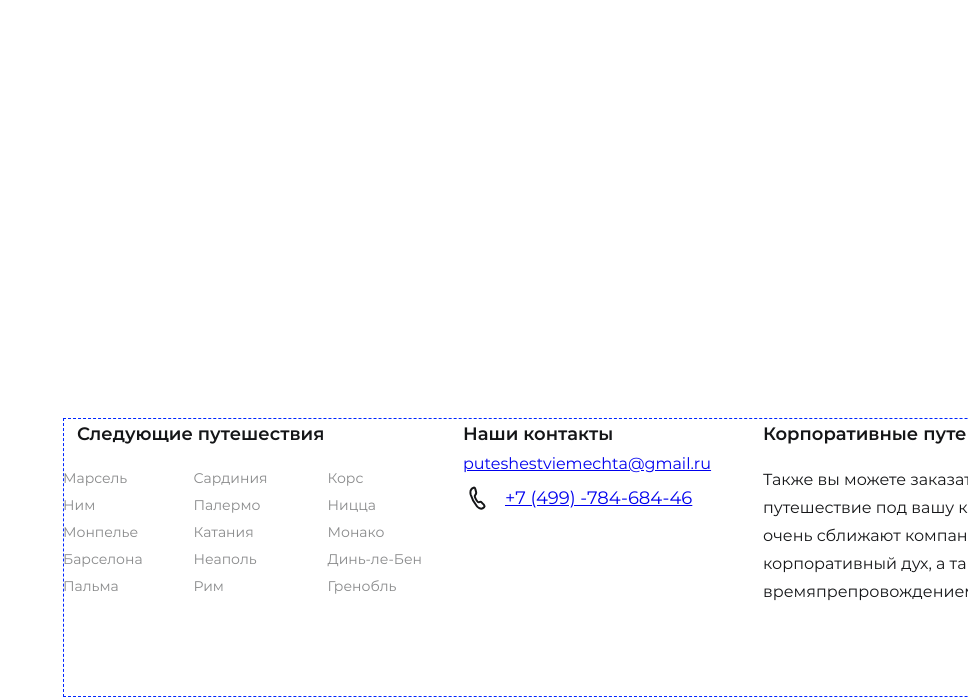
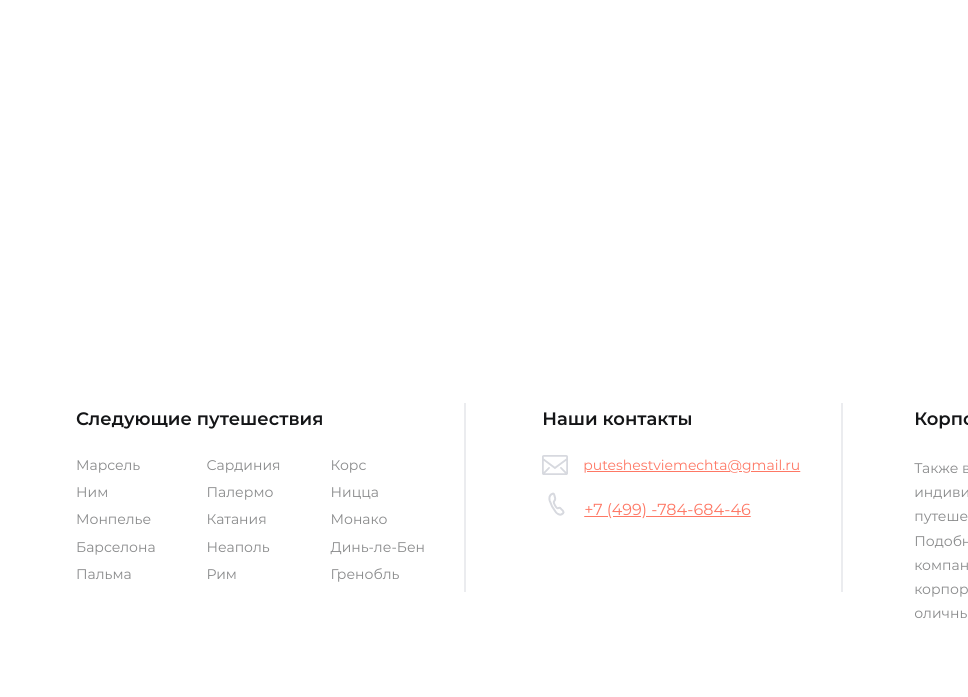
Before and after one commit to denis118/Tsap_way, a website: page source/index.html in a window 1280 px wide. Shown: the part 103-800 px from the top of the page, without its empty margins (312-1280 px from the left). Drawn offline with nearby package versions, Linux system fonts and the light colour scheme; files that its build step writes are made by us from their sources.

Commit message:
Завершает футер для десктопа

```diff
--- a/source/index.html
+++ b/source/index.html
@@ -41,7 +41,6 @@
           <svg class="phone__svg"
             width="30"
             height="30"
-            fill="none"
             xmlns="http://www.w3.org/2000/svg"
             aria-hidden="true">
             <use xlink:href="#phone-icon"></use>
@@ -159,20 +158,19 @@
         </h3>
         <ul class="contacts__list list zero-edges">
           <li class="contacts__item contacts__item--mail">
-            <a class="contacts__mail"
+            <a class="contacts__contact contacts__mail"
               href="mailto:puteshestviemechta@gmail.ru"
               aria-label="Электронная почта">
               puteshestviemechta@gmail.ru
             </a>
           </li>
           <li class="contacts__item contacts__item--phone">
-            <a class="contacts__phone phone phone--in-footer"
+            <a class="contacts__contact contacts__phone phone phone--footer"
               href="tel:+749978468446"
               aria-label="Контактный телефон">
-              <svg class="phone__svg"
+              <svg class="phone__svg phone__svg--footer"
                 width="30"
                 height="30"
-                fill="none"
                 xmlns="http://www.w3.org/2000/svg"
                 aria-hidden="true">
                 <use xlink:href="#phone-icon"></use>
@@ -186,8 +184,25 @@
         <h3 class="footer__section-heading footer__heading zero-edges">
           Корпоративные путешествия
         </h3>
-        <p class="footer__corporate-travels-info">
-          Также вы можете заказать индивидуальное путешествие под вашу компанию. Подобные туры очень сближают компанию, помогают поддерживать корпоративный дух, а также являются оличным времяпрепровождением
+        <p class="footer__corporate-travels-info zero-edges">
+          <span class="footer__info-span words-splitter">
+            Также вы можете заказать индивидуальное
+          </span>
+          <span class="footer__info-span words-splitter">
+            путешествие под вашу компанию.
+          </span>
+          <span class="footer__info-span words-splitter">
+            Подобные туры очень сближают
+          </span>
+          <span class="footer__info-span words-splitter">
+            компанию, помогают поддерживать
+          </span>
+          <span class="footer__info-span words-splitter">
+            корпоративный дух, а также являются
+          </span>
+          <span class="footer__info-span words-splitter">
+            оличным времяпрепровождением
+          </span>
         </p>
       </section>
     </div>
@@ -198,7 +213,7 @@
     <symbol id="phone-icon" viewBox="0 0 30 30">
       <path
         d="M7.396 8.624c-.084-1.198.182-2.378.885-3.327.61-.86 1.404-1.33 2.362-1.605.806-.24 1.334.054 1.567.95.332 1.34.806 2.68.978 4.092.055.62-.347 1.5-.782 1.952-1.09 1.073-.863 1.854-.036 3.478.257.524.664 1.43 1.459 2.628.827 1.207 1.265 1.855 2.328 1.305 1.18-.594 2.041-.212 2.932.747.604.693 1.268 1.288 1.872 1.98.873 1.03.834 1.74.151 2.467-1.229 1.34-3.258 1.783-4.768.886-.833-.489-1.664-1.128-2.325-1.874-2.914-3.32-5.016-7.182-6.281-11.54a10.989 10.989 0 01-.342-2.139z"
-        stroke="#141517" stroke-width="2" stroke-miterlimit="10" />
+        stroke="currentColor" stroke-width="2" stroke-miterlimit="10" />
     </symbol>
 
     <!-- burger-icon -->
--- a/source/sass/base/base.scss
+++ b/source/sass/base/base.scss
@@ -75,3 +75,9 @@
 .button {
   border: none;
 }
+
+.words-splitter {
+  display: inline-block;
+  vertical-align: middle;
+  width: inherit;
+}
--- a/source/sass/base/vars.scss
+++ b/source/sass/base/vars.scss
@@ -14,7 +14,7 @@ $mobile-body-min-width: $mobile-width;
 $dcg-1: #000000;
 $dcg-2: #141517;
 $dcg-3: #48494d;
-$dcg-3: rgba(20, 21, 23, 0.5);
+$dcg-4: rgba(20, 21, 23, 0.5);
 
 // middle color`s group ( mcg )
 $mcg-1: #fe7865;
@@ -22,7 +22,9 @@ $mcg-1: #fe7865;
 // lighten color`s group ( lcg )
 $lcg-1: #ffffff;
 $lcg-2: #fbf8f8;
+$lcg-3: #d7d9df;
 
 // bg
 $right-arrow: url("../img/decor/right-arrow.svg");
 $mail: url("../img/decor/mail.svg");
+$line-in-footer: url("../img/decor/line-in-footer.svg");
--- a/source/sass/blocks/contacts.scss
+++ b/source/sass/blocks/contacts.scss
@@ -0,0 +1,31 @@
+.contacts__contact {
+  color: $mcg-1;
+  font-weight: inherit;
+
+  display: flex;
+  align-items: flex-start;
+  width: max-content;
+}
+
+.contacts__item {
+  &--phone {
+    @media (min-width: $desktop-width) {
+      margin-top: 19px;
+    }
+  }
+}
+
+.contacts__mail {
+  font-size: inherit;
+  line-height: inherit;
+
+  &::before {
+    content: "";
+    display: block;
+    width: 26px;
+    height: 20px;
+    margin-right: 15px;
+    margin-top: -2px;
+    background-image: $mail;
+  }
+}
--- a/source/sass/blocks/footer.scss
+++ b/source/sass/blocks/footer.scss
@@ -1,39 +1,69 @@
+.footer {
+  font-size: 14px;
+  line-height: 17.07px;
+  font-weight: 400;
+  color: $dcg-4;
+}
+
 .footer__container {
-  outline: 1px dashed rgb(0, 38, 255);  // delete!!!
-  outline-offset: -1px;  // delete!!!
+  // outline: 1px dashed rgb(0, 38, 255);  // delete!!!
+  // outline-offset: -1px;  // delete!!!
 
   @media (min-width: $desktop-width) {
-    padding-bottom: 75px;
+    padding-bottom: 71px;
   }
 }
 
 .footer__section {
+  &:not(:last-of-type) {
+    @media (min-width: $desktop-width) {
+      background-image: $line-in-footer;
+      background-repeat: no-repeat;
+      background-position: right 0 top 0;
+      background-size: 2px 189px;
+    }
+  }
+
   &--next-travels {
     @media (min-width: $desktop-width) {
       grid-column-start: 1;
-      grid-column-end: 5;
+      grid-column-end: 6;
+
+      box-sizing: border-box;
+      width: 403px;
     }
   }
 
   &--contacts {
     @media (min-width: $desktop-width) {
-      grid-column-start: 5;
-      grid-column-end: 8;
+      grid-column-start: 6;
+      grid-column-end: 9;
+      margin-left: -8px;
+      width: 301px;
     }
   }
 
   &--corporate-travels {
     @media (min-width: $desktop-width) {
-      grid-column-start: 8;
+      grid-column-start: 9;
       grid-column-end: -1;
+      padding-left: 41px;
     }
   }
 }
 
 .footer__heading {
-  color: inherit;
+  color: $dcg-2;
   font-size: 18px;
   line-height: 32px;
   font-weight: 600;
   box-sizing: border-box;
+
+  @media (min-width: $desktop-width) {
+    margin-bottom: 22px;
+  }
 }
+
+.footer__corporate-travels-info {
+  line-height: 23.8px;
+}
--- a/source/sass/blocks/header.scss
+++ b/source/sass/blocks/header.scss
@@ -1,6 +1,6 @@
 .header__container {
-  outline: 1px dashed red;  // delete!!!
-  outline-offset: -1px;  // delete!!!
+  // outline: 1px dashed red;  // delete!!!
+  // outline-offset: -1px;  // delete!!!
 
   @media (min-width: $desktop-width) {
     align-items: center;
@@ -78,6 +78,7 @@
 .header__phone {
   @media (min-width: $desktop-width) {
     padding-right: 13px;
+    color: inherit;
   }
 }
 
--- a/source/sass/blocks/nav.scss
+++ b/source/sass/blocks/nav.scss
@@ -61,7 +61,6 @@
       width: 7.4px;
       height: 12px;
       background-image: $right-arrow;
-      // margin-right: 40px;
     }
   }
 }
--- a/source/sass/blocks/next-travels.scss
+++ b/source/sass/blocks/next-travels.scss
@@ -1,6 +1,6 @@
-.next-travels__heading {
+.next-travels {
   @media (min-width: $desktop-width) {
-    padding-left: 14px;
+    padding-left: 13px;
   }
 }
 
@@ -18,22 +18,21 @@
 
   &:nth-child(3n + 3) {
     @media (min-width: $desktop-width) {
-      margin-left: 60px;
+      margin-left: 50px;
     }
   }
 }
 
 .next-travels__sublist {
   @media (min-width: $desktop-width) {
-    margin-top: 20px;
+    margin-bottom: 20px;
   }
 }
 
 .next-travels__subitem {
-  color: $dcg-3;
-  font-size: 14px;
-  line-height: 17.07px;
-  font-weight: 400;
+  font-size: inherit;
+  line-height: inherit;
+  font-weight: inherit;
 
   &:not(:first-child) {
     @media (min-width: $desktop-width) {
--- a/source/sass/blocks/phone.scss
+++ b/source/sass/blocks/phone.scss
@@ -4,9 +4,22 @@
   line-height: 32px;
   display: flex;
   padding-top: 4px;
+
+  &--footer {
+    font-size: 16px;
+    padding-top: 0;
+  }
 }
 
 .phone__svg {
+  fill: none;
   margin-right: 12px;
   margin-top: 2px;
+  color: $dcg-2;
+
+  &--footer {
+    color: $lcg-3;
+    margin-right: 12px;
+    margin-top: -4px;
+  }
 }
```
Also changed, not shown: source/img/decor/line-in-footer.svg (added).
